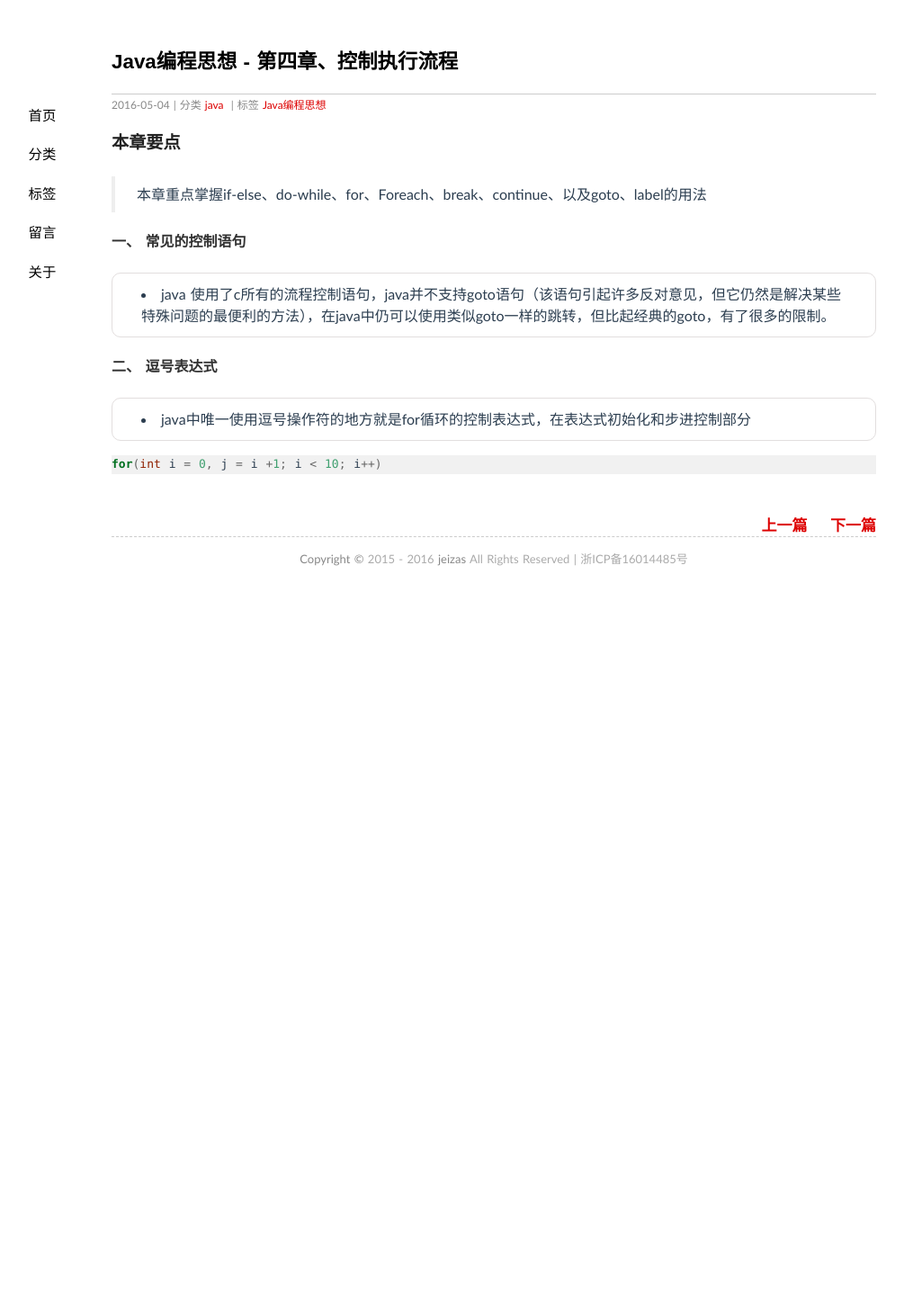
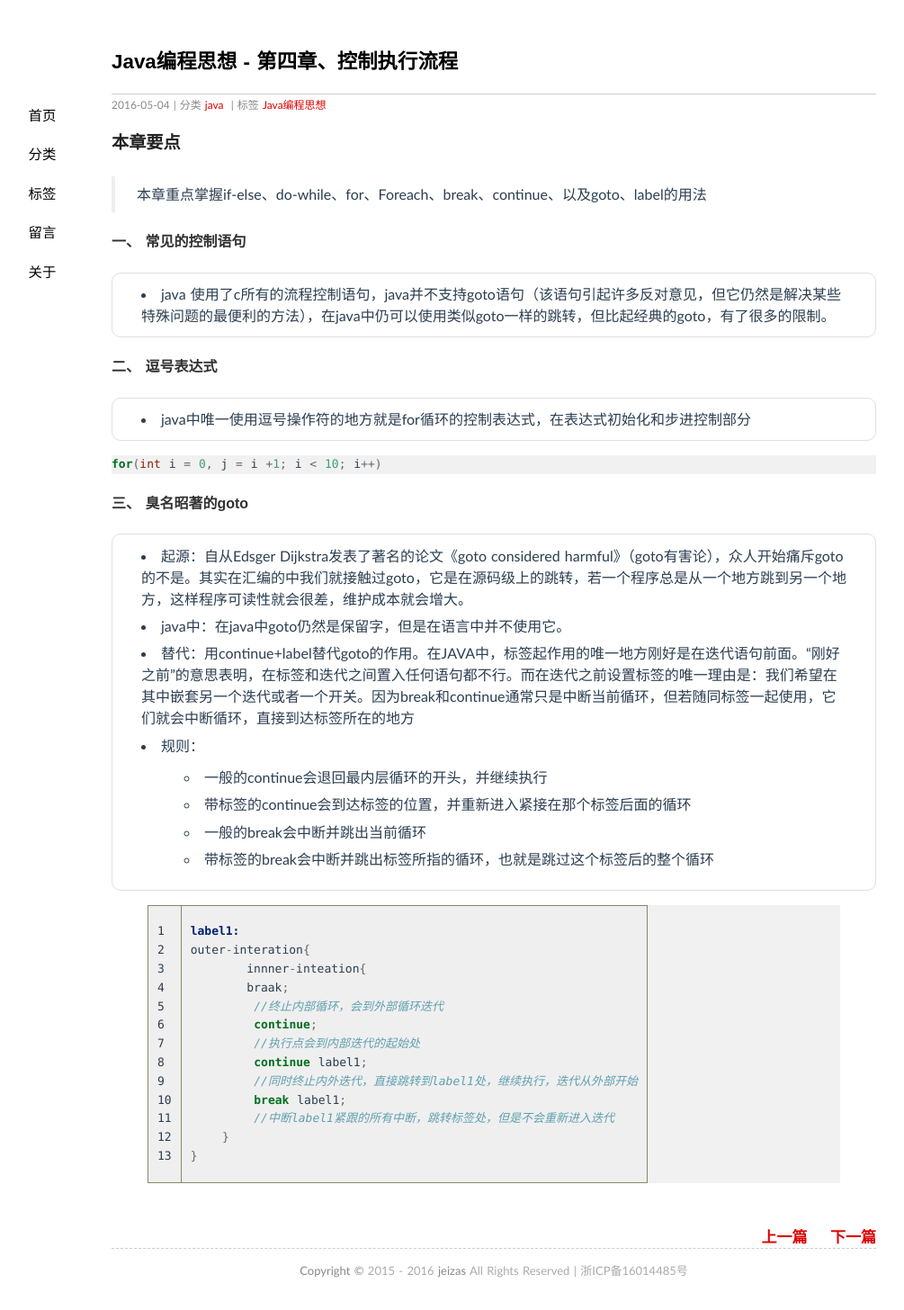
Before and after one commit to jeizas/jeizas.github.io, a Jekyll site: the page built from _posts/2016-05-04-thinking_in_java_chapter04.md, in a window 1280 px wide. Shown: the whole page at 90% size, without its empty margins (91-1096 px from the left). Built offline with Jekyll 4.4.1, drawn with Linux system fonts in a browser that asks for light colours; comment, search, counter and statistics services are not loaded; before the commit the page ends 900 px from its top, so only the background shows below that.

Commit message:
修改：     _posts/2016-05-04-thinking_in_java_chapter04.md

```diff
--- a/_posts/2016-05-04-thinking_in_java_chapter04.md
+++ b/_posts/2016-05-04-thinking_in_java_chapter04.md
@@ -21,3 +21,29 @@ tags: [Java编程思想]
 ~~~java
 for(int i = 0, j = i +1; i < 10; i++)
 ~~~
+#### 三、 臭名昭著的goto
+
+* 起源：自从Edsger Dijkstra发表了著名的论文《goto considered harmful》（goto有害论），众人开始痛斥goto的不是。其实在汇编的中我们就接触过goto，它是在源码级上的跳转，若一个程序总是从一个地方跳到另一个地方，这样程序可读性就会很差，维护成本就会增大。
+* java中：在java中goto仍然是保留字，但是在语言中并不使用它。
+* 替代：用continue+label替代goto的作用。在JAVA中，标签起作用的唯一地方刚好是在迭代语句前面。“刚好之前”的意思表明，在标签和迭代之间置入任何语句都不行。而在迭代之前设置标签的唯一理由是：我们希望在其中嵌套另一个迭代或者一个开关。因为break和continue通常只是中断当前循环，但若随同标签一起使用，它们就会中断循环，直接到达标签所在的地方
+* 规则：
+   * 一般的continue会退回最内层循环的开头，并继续执行
+   * 带标签的continue会到达标签的位置，并重新进入紧接在那个标签后面的循环
+   * 一般的break会中断并跳出当前循环
+   * 带标签的break会中断并跳出标签所指的循环，也就是跳过这个标签后的整个循环
+
+{% highlight java linenos %}
+label1:
+outer-interation{
+	innner-inteation{
+    	braak;
+        //终止内部循环，会到外部循环迭代
+        continue;
+        //执行点会到内部迭代的起始处
+        continue label1;
+        //同时终止内外迭代，直接跳转到label1处，继续执行，迭代从外部开始
+        break label1;
+        //中断label1紧跟的所有中断，跳转标签处，但是不会重新进入迭代
+    }
+}
+{% endhighlight java linenos %}
```
